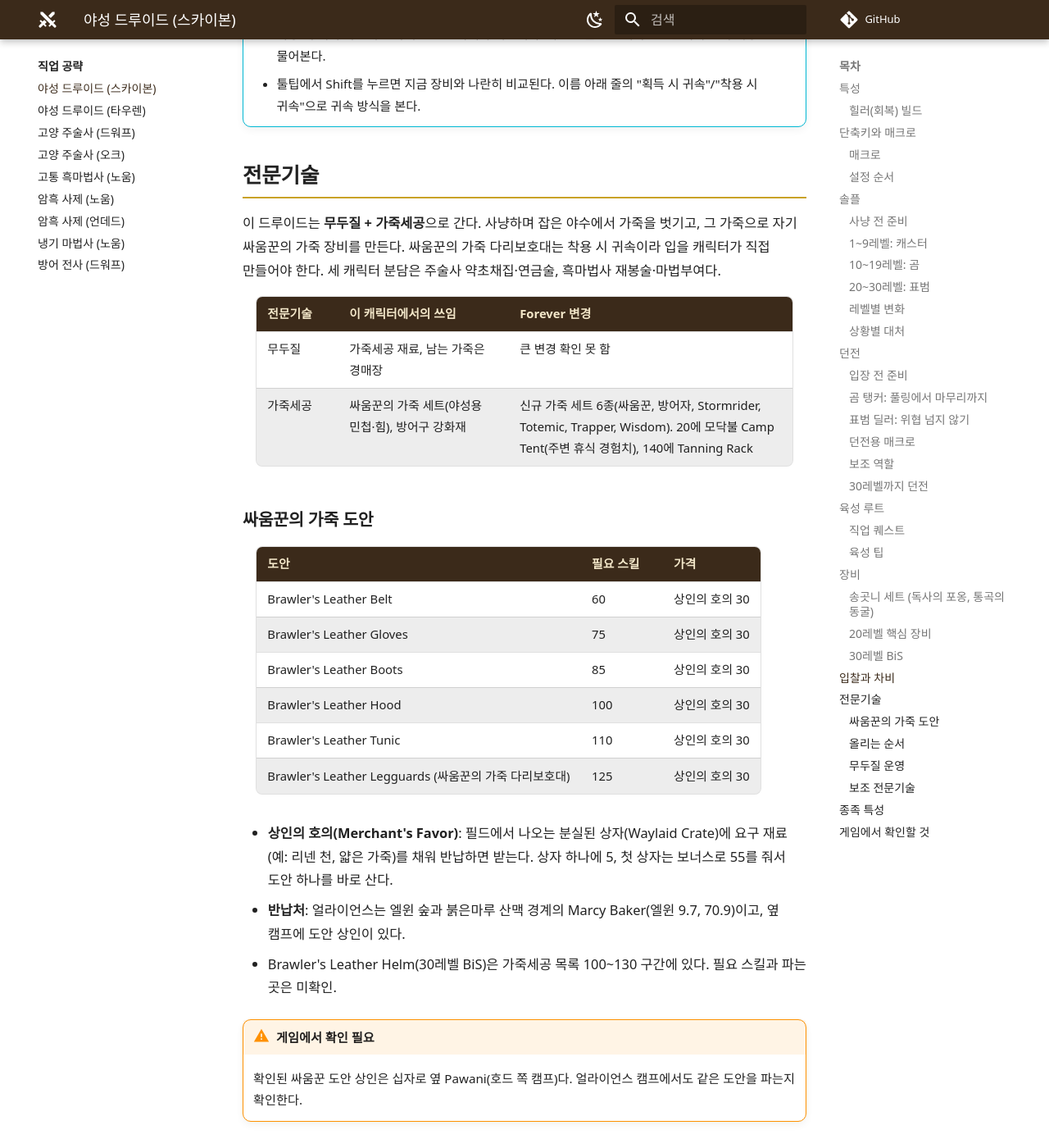
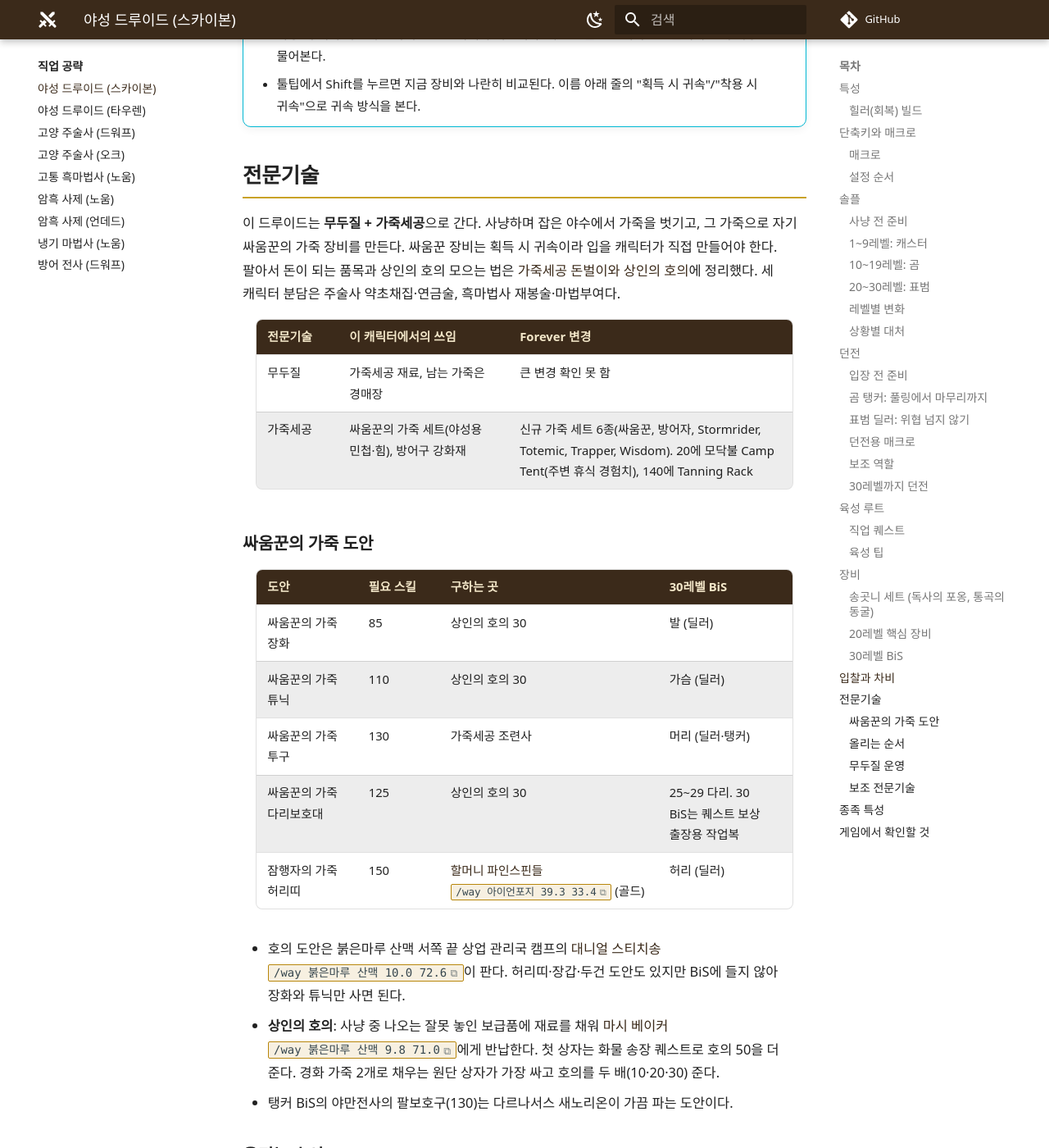
Before and after one commit to highv-game/wcf-guide, an MkDocs documentation site: the page built from docs/classes/druid.md, in a window 1280 px wide and 1400 px high, scrolled down 19976 px. Shown: the whole window at 82% size. Built offline with MkDocs 1.6.1 and Material for MkDocs 9.7.7, drawn with Linux system fonts in a browser that asks for light colours; some web fonts are replaced; comment, search, counter and statistics services are not loaded; some of the changed text lies outside the part shown.

Commit message:
가죽세공 돈벌이·상인의 호의 페이지 추가, 드루이드 싸움꾼 도안 표 정정
Co-Authored-By: Claude Opus 5.5 (1M context) <noreply@anthropic.com>
Claude-Session: https://claude.ai/code/session_01MxBQYQ8Y2GKaggXW87zYVm

```diff
--- a/docs/classes/druid.md
+++ b/docs/classes/druid.md
@@ -344,7 +344,7 @@ Alt+1 천벌, Alt+3 요정의 불꽃, Alt+4 휘감는 뿌리, Alt+Q 겨울잠, A
 | 15~17 | 영주의 전당 | 아이언포지 지하 신규 던전. 퀘스트를 다 받고 한 번 |
 | 16 | 다르나서스 → 달의 숲 | 바다표범 변신 직업 퀘스트(선택). 20레벨 표범 퀘스트와 묶어도 된다 |
 | 17~19 | 서부 몰락지대 | 감시의 언덕 데피아스 줄기 받고 죽음의 폐광 |
-| 19~20 | 붉은마루 산맥 (레이크샤이어) | 남은 퀘스트 정리. 엘윈–붉은마루 경계 상인 캠프에서 분실된 상자(Waylaid Crate)를 반납한다 |
+| 19~20 | 붉은마루 산맥 (레이크샤이어) | 남은 퀘스트 정리. 붉은마루 산맥 서쪽 끝 상업 관리국 캠프에서 잘못 놓인 보급품을 반납한다 |
 | 20 | 다르나서스 → 달의 숲 | 표범 변신 직업 퀘스트, 20레벨 훈련(환생 등) |
 | 20~23 | 잿빛 골짜기 (아스트라나르) | 다르나서스에서 내려오는 길에 퀘스트. 새 표범 기술 연습 |
 | 21~25 | 통곡의 동굴 (불모의 땅) | 잿빛 골짜기 남쪽으로 내려가 송곳니 세트 파밍. 호드 지역이라 표범 숨기로 이동 |
@@ -370,7 +370,7 @@ Alt+1 천벌, Alt+3 요정의 불꽃, Alt+4 휘감는 뿌리, Alt+Q 겨울잠, A
 
 - 제프라스 섬에서 나가면 돌아오기 어렵다. 섬의 퀘스트와 곰 변신 퀘스트를 끝내고 떠난다.
 - 무두질은 사냥하며 같이 올린다. 야수를 잡을 때마다 가죽을 벗기면 가죽세공 재료가 떨어지지 않는다.
-- 사냥 중 분실된 상자가 나오면 버리지 말고 재료를 채워 반납한다. 싸움꾼의 가죽 도안을 사는 화폐(상인의 호의)가 여기서 나온다. [전문기술](#전문기술) 참고.
+- 사냥 중 잘못 놓인 보급품이 나오면 버리지 말고 재료를 채워 반납한다. 싸움꾼의 가죽 도안을 사는 화폐(상인의 호의)가 여기서 나온다. [전문기술](#전문기술) 참고.
 - 트레이너에게 자주 간다. 짝수 레벨마다 새 기술이나 랭크가 나온다.
 - Forever는 던전 몹 경험치가 줄고 던전 퀘스트 경험치가 늘었다. 던전은 퀘스트를 다 받은 상태로 도는 게 핵심이다. 통곡의 동굴은 세트 때문에 여러 번 도니, 첫 번째에 퀘스트를 모두 끝낸다.
 - 베타 만렙(30)에 닿으면 끝낸 퀘스트는 반납하지 말고 쌓아두었다가 다음 개방 직후 한꺼번에 반납한다.
@@ -474,7 +474,7 @@ Alt+1 천벌, Alt+3 요정의 불꽃, Alt+4 휘감는 뿌리, Alt+Q 겨울잠, A
 
 ## 전문기술
 
-이 드루이드는 **무두질 + 가죽세공**으로 간다. 사냥하며 잡은 야수에서 가죽을 벗기고, 그 가죽으로 자기 싸움꾼의 가죽 장비를 만든다. 싸움꾼의 가죽 다리보호대는 착용 시 귀속이라 입을 캐릭터가 직접 만들어야 한다. 세 캐릭터 분담은 주술사 약초채집·연금술, 흑마법사 재봉술·마법부여다.
+이 드루이드는 **무두질 + 가죽세공**으로 간다. 사냥하며 잡은 야수에서 가죽을 벗기고, 그 가죽으로 자기 싸움꾼의 가죽 장비를 만든다. 싸움꾼 장비는 획득 시 귀속이라 입을 캐릭터가 직접 만들어야 한다. 팔아서 돈이 되는 품목과 상인의 호의 모으는 법은 [가죽세공 돈벌이와 상인의 호의](../professions/leatherworking.md)에 정리했다. 세 캐릭터 분담은 주술사 약초채집·연금술, 흑마법사 재봉술·마법부여다.
 
 | 전문기술 | 이 캐릭터에서의 쓰임 | Forever 변경 |
 | --- | --- | --- |
@@ -483,21 +483,17 @@ Alt+1 천벌, Alt+3 요정의 불꽃, Alt+4 휘감는 뿌리, Alt+Q 겨울잠, A
 
 ### 싸움꾼의 가죽 도안
 
-| 도안 | 필요 스킬 | 가격 |
-| --- | --- | --- |
-| Brawler's Leather Belt | 60 | 상인의 호의 30 |
-| Brawler's Leather Gloves | 75 | 상인의 호의 30 |
-| Brawler's Leather Boots | 85 | 상인의 호의 30 |
-| Brawler's Leather Hood | 100 | 상인의 호의 30 |
-| Brawler's Leather Tunic | 110 | 상인의 호의 30 |
-| Brawler's Leather Legguards (싸움꾼의 가죽 다리보호대) | 125 | 상인의 호의 30 |
+| 도안 | 필요 스킬 | 구하는 곳 | 30레벨 BiS |
+| --- | --- | --- | --- |
+| 싸움꾼의 가죽 장화 | 85 | 상인의 호의 30 | 발 (딜러) |
+| 싸움꾼의 가죽 튜닉 | 110 | 상인의 호의 30 | 가슴 (딜러) |
+| 싸움꾼의 가죽 투구 | 130 | 가죽세공 조련사 | 머리 (딜러·탱커) |
+| 싸움꾼의 가죽 다리보호대 | 125 | 상인의 호의 30 | 25~29 다리. 30 BiS는 퀘스트 보상 출장용 작업복 |
+| 잠행자의 가죽 허리띠 | 150 | [할머니 파인스핀들](https://www.wowhead.com/forever/ko/npc=258306) `/way 아이언포지 39.3 33.4` (골드) | 허리 (딜러) |
 
-- **상인의 호의(Merchant's Favor)**: 필드에서 나오는 분실된 상자(Waylaid Crate)에 요구 재료(예: 리넨 천, 얇은 가죽)를 채워 반납하면 받는다. 상자 하나에 5, 첫 상자는 보너스로 55를 줘서 도안 하나를 바로 산다.
-- **반납처**: 얼라이언스는 엘윈 숲과 붉은마루 산맥 경계의 Marcy Baker(엘윈 9.7, 70.9)이고, 옆 캠프에 도안 상인이 있다.
-- Brawler's Leather Helm(30레벨 BiS)은 가죽세공 목록 100~130 구간에 있다. 필요 스킬과 파는 곳은 미확인.
-
-!!! warning "게임에서 확인 필요"
-    확인된 싸움꾼 도안 상인은 십자로 옆 Pawani(호드 쪽 캠프)다. 얼라이언스 캠프에서도 같은 도안을 파는지 확인한다.
+- 호의 도안은 붉은마루 산맥 서쪽 끝 상업 관리국 캠프의 [대니얼 스티치송](https://www.wowhead.com/forever/ko/npc=256734) `/way 붉은마루 산맥 10.0 72.6`이 판다. 허리띠·장갑·두건 도안도 있지만 BiS에 들지 않아 장화와 튜닉만 사면 된다.
+- **상인의 호의**: 사냥 중 나오는 잘못 놓인 보급품에 재료를 채워 [마시 베이커](https://www.wowhead.com/forever/ko/npc=256390) `/way 붉은마루 산맥 9.8 71.0`에게 반납한다. 첫 상자는 화물 송장 퀘스트로 호의 50을 더 준다. 경화 가죽 2개로 채우는 원단 상자가 가장 싸고 호의를 두 배(10·20·30) 준다.
+- 탱커 BiS의 야만전사의 팔보호구(130)는 다르나서스 새노리온이 가끔 파는 도안이다.
 
 ### 올리는 순서
 
@@ -544,7 +540,7 @@ Alt+1 천벌, Alt+3 요정의 불꽃, Alt+4 휘감는 뿌리, Alt+Q 겨울잠, A
 
 - [ ] 곰·표범·숨기 상태에서 `/wcfsetup` 뒤 기본 바가 채워져 있는지 (비어 있으면 그 상태에서 직접 놓기)
 - [ ] 뱀 모습: 송곳니 세트 몇 부위에서 켜지는지(4 또는 5), 태세 번호를 차지하는지, 표범 기술을 그대로 쓰는지. 보스별 드랍(클래식 기준)
-- [ ] 얼라이언스 캠프(엘윈–붉은마루 경계)에서 싸움꾼 도안을 파는지 (확인된 상인은 십자로 옆 Pawani)
+- [ ] 싸움꾼의 가죽 투구를 가죽세공 조련사가 130에 가르치는지
 - [ ] Brawler's Leather Helm과 Skulker's Leather Belt의 필요 스킬
 - [ ] 원시의 이빨과 변신의 힘이 같은 4단 특성인지, 숨기 상태 Q에 암습이 놓이는지
 - [ ] T 부활: 전투 중 환생, 전투 밖 되살리기가 맞게 나가는지
--- a/mkdocs.yml
+++ b/mkdocs.yml
@@ -99,6 +99,8 @@ nav:
       - 필드 퀘스트 1~30 (얼라이언스): leveling/field-route-alliance.md
       - 필드 퀘스트 1~30 (호드): leveling/field-route-horde.md
       - 얼라이언스 1~20 (인터랙티브): tools/alliance-leveling.html
+  - 전문기술:
+      - 가죽세공 돈벌이·상인의 호의: professions/leatherworking.md
   - 도구:
       - 매크로 교본: tools/macro-guide.html
       - 약초 지도: tools/herb-atlas.html
```
Also changed, not shown: other parts of docs/classes/druid.md (+1 -1 lines), docs/changelog.md (+1 -0 lines), docs/professions/leatherworking.md (added, +154 -0 lines).
